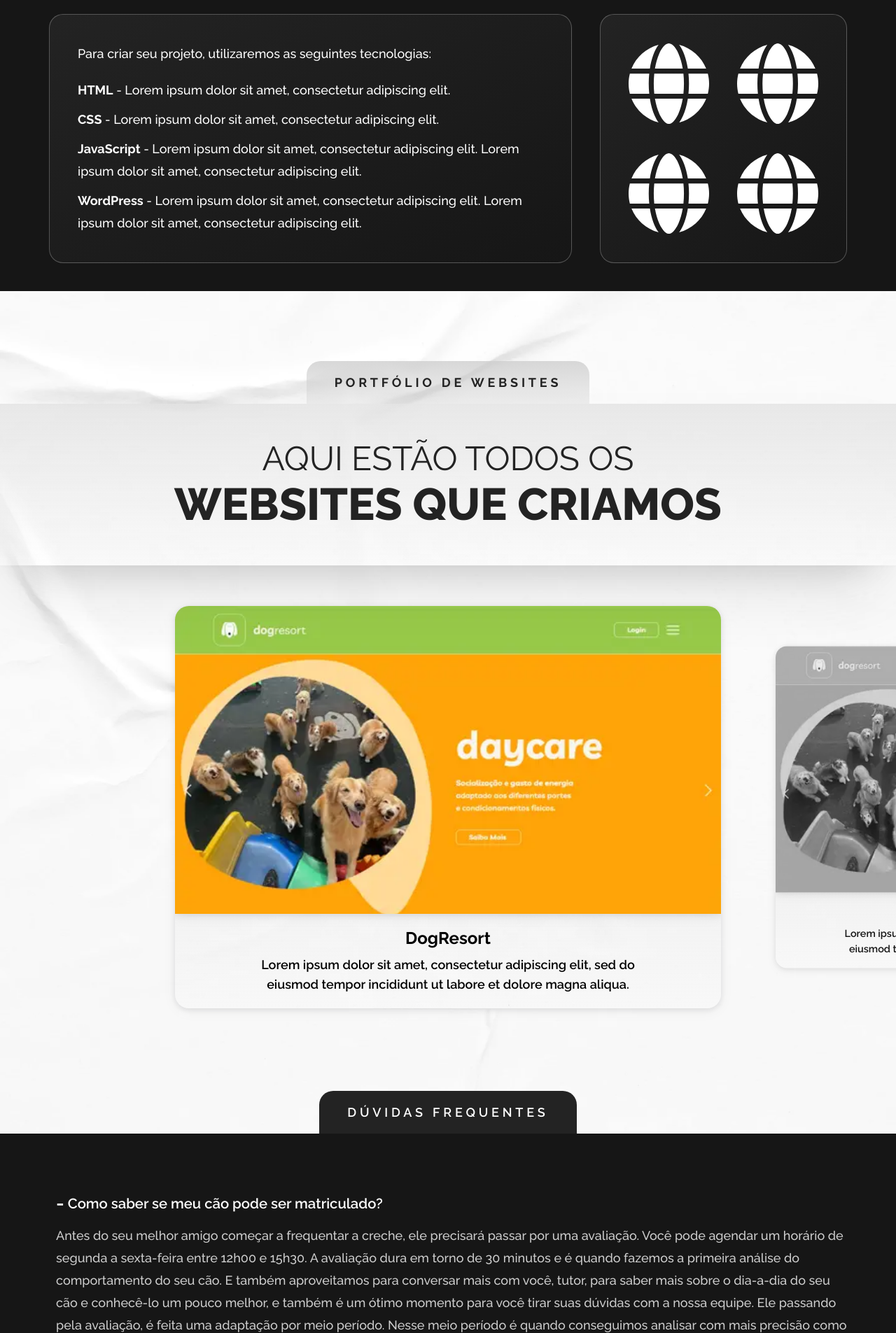
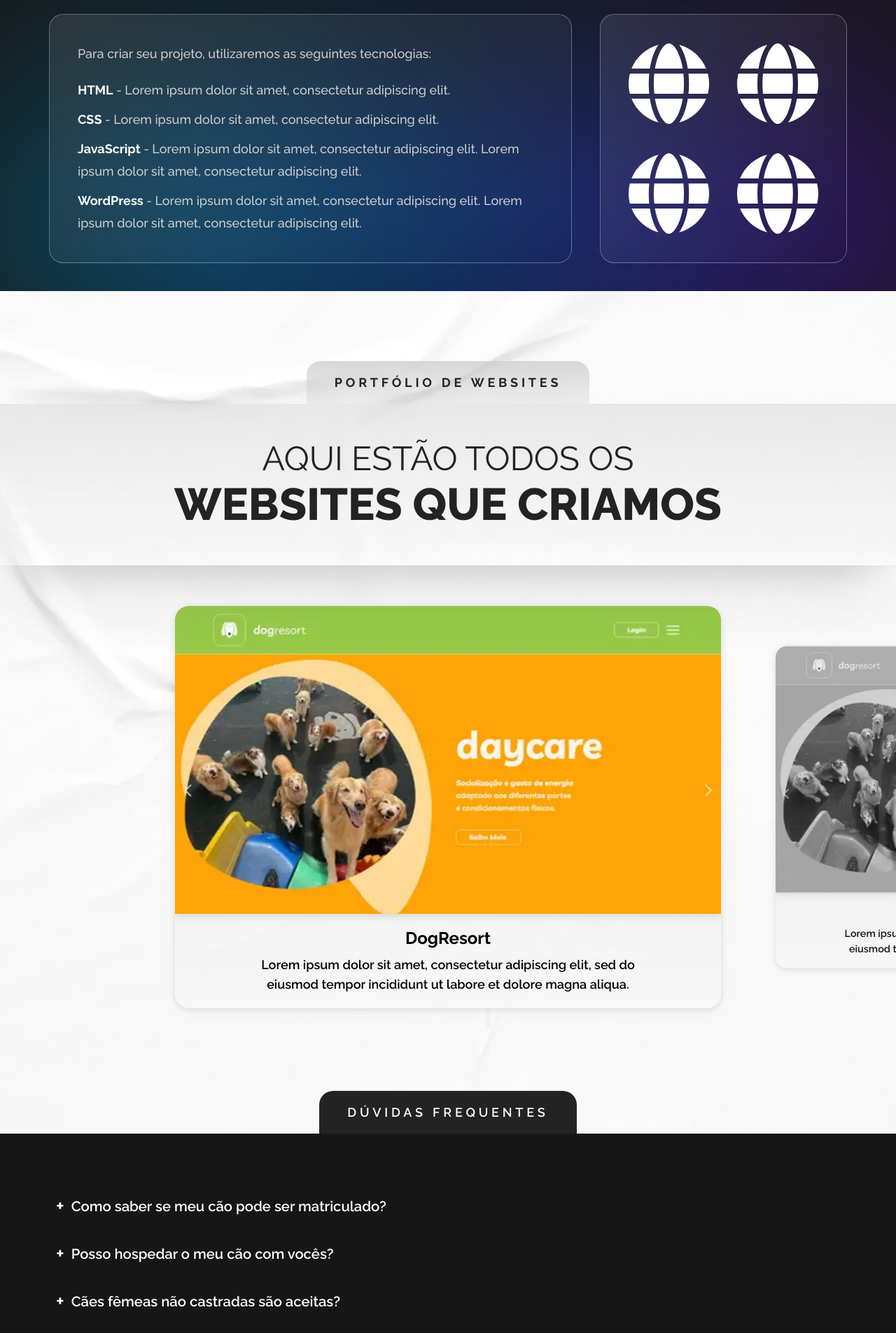
Before and after one commit to adrianholz/andrixdesign, a PHP site: page /service.html in a window 1280 px wide. Shown: the part 1360-3265 px from the top of the page at 70% size. Run offline with PHP 8.4, Linux system fonts and the light colour scheme.

Commit message:
Service Page Responsiveness

```diff
--- a/css/service-styles.css
+++ b/css/service-styles.css
@@ -77,6 +77,9 @@ main,
 .service-description {
   background: var(--b2);
   padding: 40px 20px;
+  position: relative;
+  z-index: 2;
+  overflow: hidden;
 }
 
 .description-inner {
@@ -87,15 +90,30 @@ main,
   gap: 40px;
 }
 
+.service-description .blur {
+  height: 200px;
+  opacity: 0.8;
+  transition: none;
+}
+
 .description-inner div {
-  color: var(--w1);
-  background: linear-gradient(to bottom right, var(--b1), var(--b2));
-  border: 1px solid rgba(255, 255, 255, 0.25);
+  color: #cecece;
   border-radius: 20px;
   padding: 40px;
   max-width: 100%;
   font-size: 1.125rem;
   line-height: 2rem;
+  background: linear-gradient(
+    to bottom right,
+    rgba(255, 255, 255, 0.1),
+    rgba(255, 255, 255, 0)
+  );
+  border: 1px solid rgba(255, 255, 255, 0.3);
+  backdrop-filter: blur(5px);
+}
+
+.description-inner strong {
+  color: var(--w1);
 }
 
 .description-inner div:nth-child(1),
@@ -107,7 +125,7 @@ main,
   grid-column: span 4;
 }
 
-.description-inner div:nth-child(4) {
+.service-technologies {
   grid-column: span 2;
 }
 
@@ -284,6 +302,14 @@ main,
   background-color: var(--b2);
   background-repeat: no-repeat;
   color: var(--w1);
+  position: relative;
+  z-index: 2;
+  overflow: hidden;
+}
+
+.faq-background .blur {
+  opacity: 0.6;
+  height: 400px;
 }
 
 .faq-inner {
@@ -309,10 +335,10 @@ main,
   text-align: left;
   transition: all 0.2s ease;
   border-radius: 8px;
-  line-height: 1.25rem;
+  line-height: 1.75rem;
   display: flex;
   align-items: center;
-  gap: 5px;
+  gap: 10px;
 }
 
 .faq button:hover {
--- a/service.html
+++ b/service.html
@@ -88,12 +88,13 @@
           </ul>
         </div>
         <div class="service-technologies">
-          <img src="img/svg/website.svg" alt="Teste" data-value="HTML">
-          <img src="img/svg/website.svg" alt="Teste" data-value="CSS">
-          <img src="img/svg/website.svg" alt="Teste" data-value="JavaScript">
-          <img src="img/svg/website.svg" alt="Teste" data-value="WordPress">
+          <img src="img/svg/website.svg" alt="Teste">
+          <img src="img/svg/website.svg" alt="Teste">
+          <img src="img/svg/website.svg" alt="Teste">
+          <img src="img/svg/website.svg" alt="Teste">
         </div>
       </div>
+      <div class="blur website active"></div>
     </div>
   </main>
 
@@ -155,11 +156,11 @@
         <dl>
           <div>
             <dt>
-              <button aria-controls="pergunta01" aria-expanded="true" class="active">
+              <button aria-controls="pergunta01" aria-expanded="true">
                 Como saber se meu cão pode ser matriculado?
               </button>
             </dt>
-            <dd id="pergunta01" class="active">
+            <dd id="pergunta01">
               Antes do seu melhor amigo começar a frequentar a creche, ele precisará passar por uma avaliação. Você pode agendar um horário de segunda a sexta-feira entre 12h00 e 15h30. A avaliação dura em torno de 30 minutos e é quando fazemos a primeira análise do comportamento do seu cão. E também aproveitamos para conversar mais com você, tutor, para saber mais sobre o dia-a-dia do seu cão e conhecê-lo um pouco melhor, e também é um ótimo momento para você tirar suas dúvidas com a nossa equipe. Ele passando pela avaliação, é feita uma adaptação por meio período. Nesse meio período é quando conseguimos analisar com mais precisão como o seu cão irá se comportar em um dia na creche. Passando por essa segunda fase, poderá dar início à creche.
             </dd>
           </div>
@@ -288,6 +289,7 @@
           </div>
         </dl>
       </div>
+      <div class="blur website active"></div>
     </div>
   </section>
 
@@ -370,7 +372,7 @@
     <div class="copyright">
       <p>Andrix Design © Todos os direitos reservados.</p>
     </div>
-    <div class="blur marketing active"></div>
+    <div class="blur website active"></div>
   </footer>
 
   <script src="js/slide.js"></script>
```
Also changed, not shown: other parts of css/service-styles.css (+114 -0 lines).
